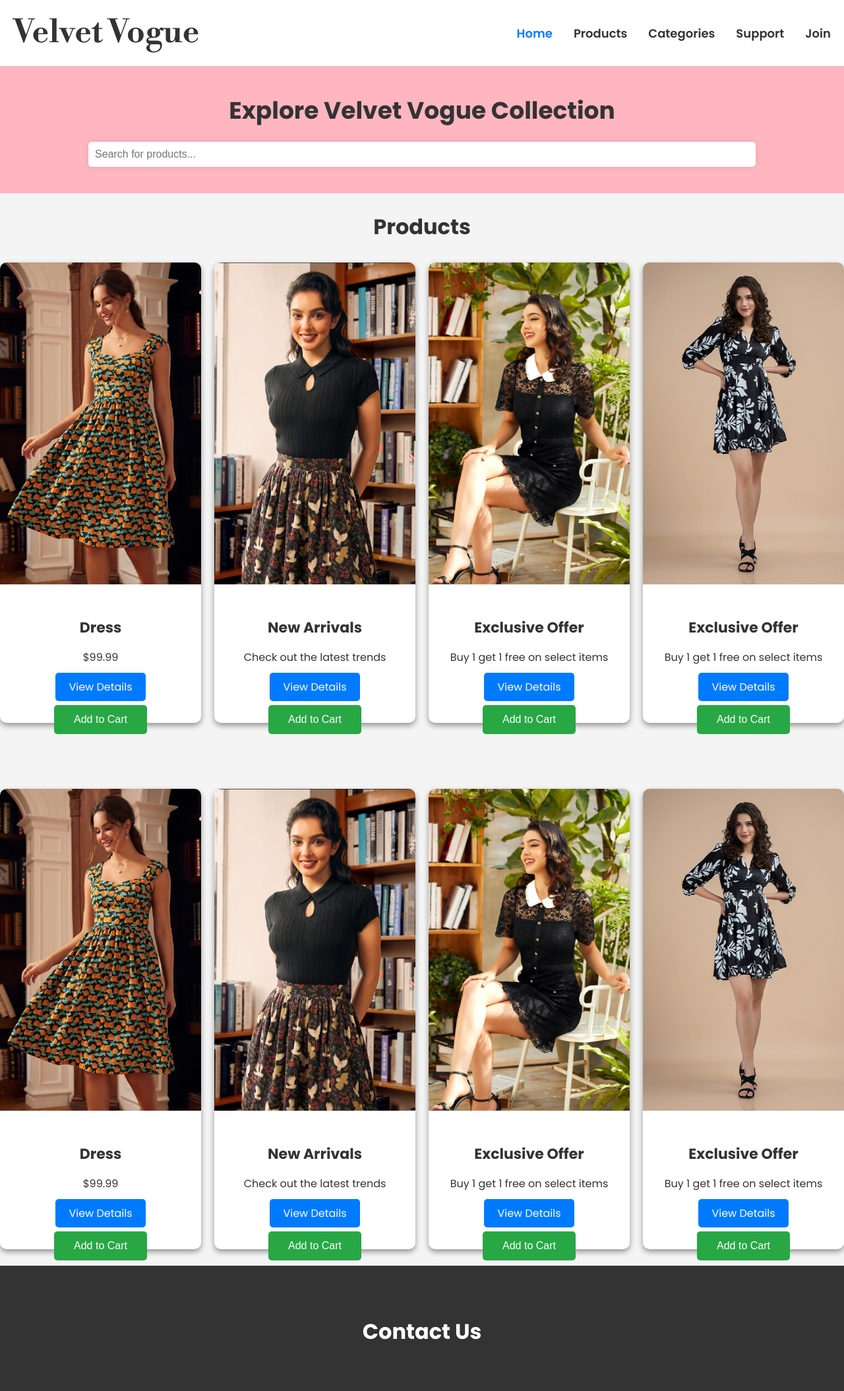
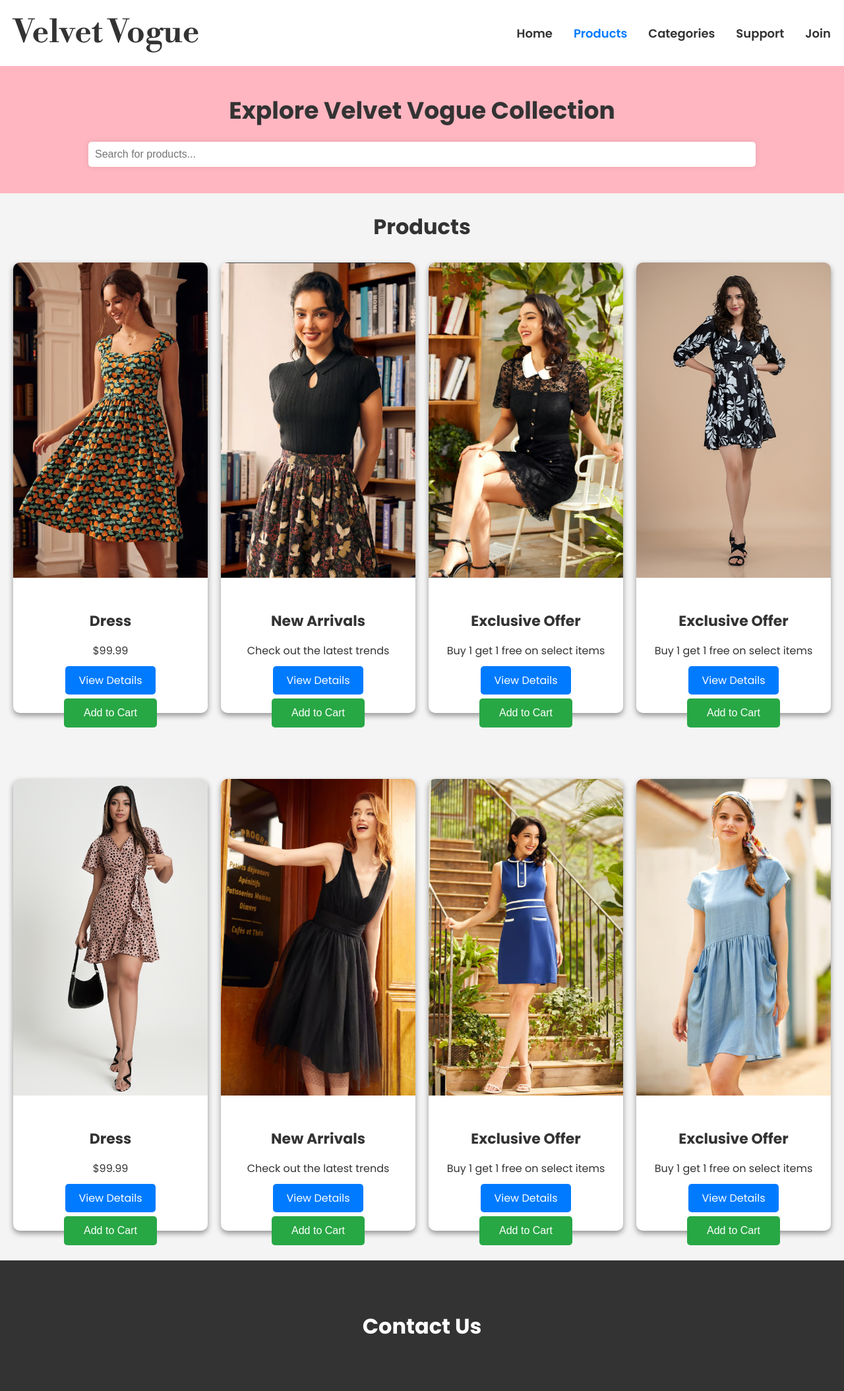
Before and after one commit to Thanujaya448/Velvet-Vogue, a PHP site: page /products.html in a window 1280 px wide. Shown: the top 2109 px of the page at 66% size. Run offline with PHP 8.4, Linux system fonts and the light colour scheme; some web fonts are replaced.

Commit message:
Change data

```diff
--- a/products.css
+++ b/products.css
@@ -257,3 +257,7 @@ p {
     font-size: 16px;
     margin-bottom: 20px;
 }
+
+.section-gap {
+    margin:20px;
+}
--- a/products.html
+++ b/products.html
@@ -14,8 +14,8 @@
             <div class="logo"><b><a href="index.html">Velvet Vogue</a></b></div>
             <div class="nav_menu">
                 <ul>
-                    <li><a class="active" href="#">Home</a></li>
-                    <li><a href="products.html">Products</a></li>
+                    <li><a href="index.html">Home</a></li>
+                    <li><a class="active" href="products.html">Products</a></li>
                     <li><a href="categories.html">Categories</a></li>
                     <li><a href="support.html">Support</a></li>
                     <li><a href="join.html">Join</a></li>
@@ -52,6 +52,7 @@
 
             <!-- Add 28 more products similarly -->
             <!-- Repeat more <div class="product-card"> here with different products to fill 3 columns and 10 rows. -->
+                <div class="section-gap">
                 <section class="Product-1">
                     <h2><b>Products</b></h2>
                     <div class="promotion-container">
@@ -98,6 +99,7 @@
                                 <button onclick="addToCart('Dress', 99.99)">Add to Cart</button>
                             </div>
                         </div>
+                    </div>
                     </section>
                     <br>
                     <br>
@@ -107,7 +109,7 @@
                         <div class="promotion-container">
                             <!-- Promotion 1 -->
                             <div class="promo-box">
-                                <img src="5.PNG" alt="Promotion 1" class="promo-img">
+                                <img src="6 (1).jpg" alt="Promotion 1" class="promo-img">
                                 <div class="promo-details">
                                     <h3>Dress</h3>
                                     <p>$99.99</p>
@@ -118,7 +120,7 @@
 
                             <!-- Promotion 2 -->
                             <div class="promo-box">
-                                <img src="2.PNG" alt="Promotion 2" class="promo-img">
+                                <img src="4.PNG" alt="Promotion 2" class="promo-img">
                                 <div class="promo-details">
                                     <h3>New Arrivals</h3>
                                     <p>Check out the latest trends</p>
@@ -129,7 +131,7 @@
 
                             <!-- Promotion 3 -->
                             <div class="promo-box">
-                                <img src="3.PNG" alt="Promotion 3" class="promo-img">
+                                <img src="6.PNG" alt="Promotion 3" class="promo-img">
                                 <div class="promo-details">
                                     <h3>Exclusive Offer</h3>
                                     <p>Buy 1 get 1 free on select items</p>
@@ -140,7 +142,7 @@
 
                             <!-- Promotion 4 -->
                             <div class="promo-box">
-                                <img src="6 (2).jpg" alt="Promotion 3" class="promo-img">
+                                <img src="9.PNG" alt="Promotion 3" class="promo-img">
                                 <div class="promo-details">
                                     <h3>Exclusive Offer</h3>
                                     <p>Buy 1 get 1 free on select items</p>
```
